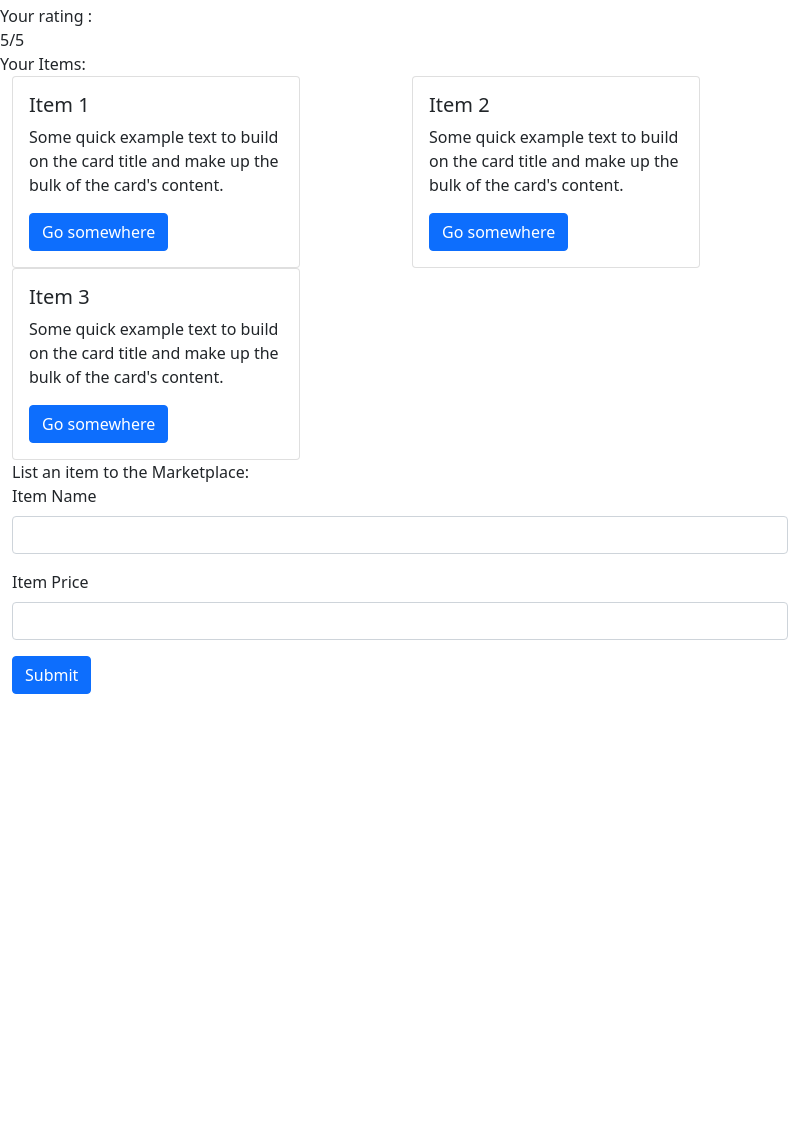
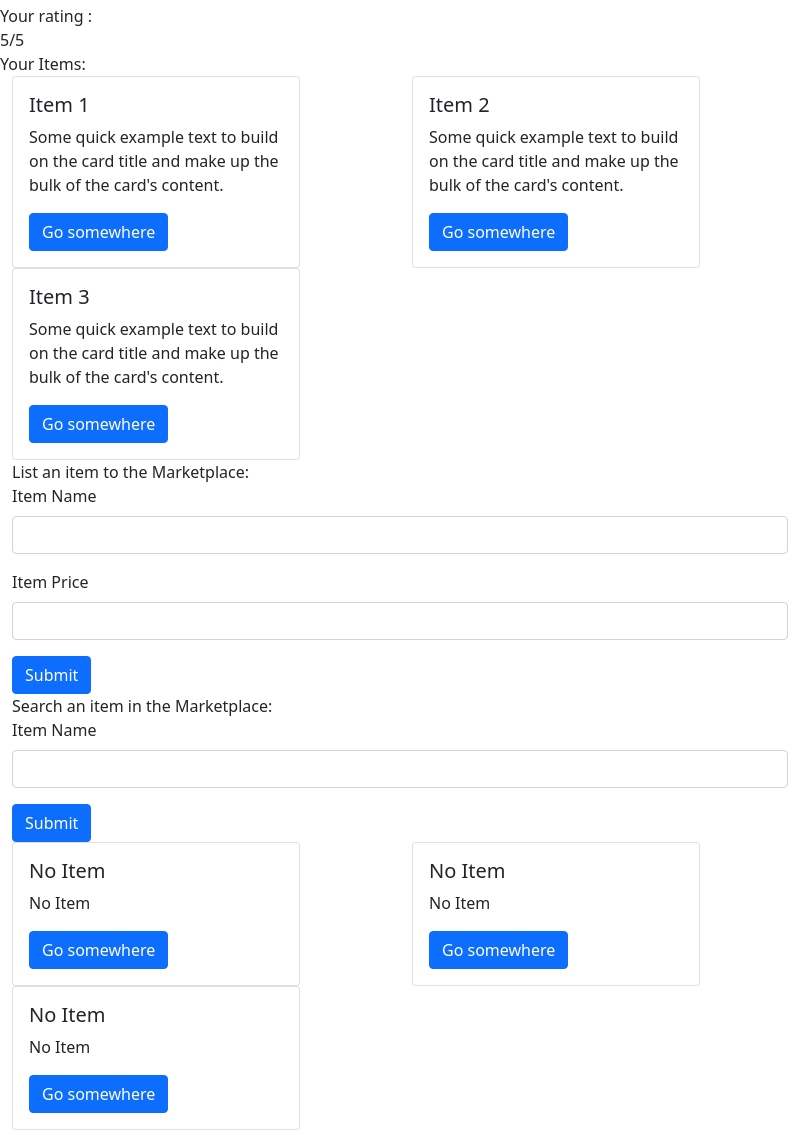
Before and after one commit to Hanan-Li/marketplace, an Electron app: page src/index.html in a window 800 px wide. Shown: the part 136-1266 px from the top of the page. Before the commit the page ends 830 px from the top, so only its background shows below. Drawn offline with Linux system fonts and the light colour scheme; no server answers.

Commit message:
search for and item and display results: name price and store hash

```diff
--- a/src/index.html
+++ b/src/index.html
@@ -86,6 +86,51 @@
       </div>
       <button type="submit" class="btn btn-primary">Submit</button>
     </form>
+    <!-- search for item -->
+    Search an item in the Marketplace:
+    <form id="search item" onSubmit="searchItem(event)">
+      <div class="mb-3">
+        <label for="searchItemName" class="form-label">Item Name</label>
+        <input type="text" class="form-control" id="searchItemName">
+      </div>
+      <!-- <div class="mb-3">
+        <label for="ItemPrice" class="form-label">Item Price</label>
+        <input type="number" class="form-control" id="ItemPrice">
+      </div> -->
+      <button type="submit" class="btn btn-primary">Submit</button>
+    </form>
+    <div class="row">
+      <div class="col-sm">
+        <div class="card" style="width: 18rem;">
+          <!-- <img src="..." class="card-img-top" alt="..."> -->
+          <div class="card-body">
+            <h5 class="card-title" id="sith0">No Item</h5>
+            <p class="card-text" id="sitp0">No Item</p>
+            <a href="#" class="btn btn-primary">Go somewhere</a>
+          </div>
+        </div>
+      </div>
+      <div class="col-sm">
+        <div class="card" style="width: 18rem;">
+          <!-- <img src="..." class="card-img-top" alt="..."> -->
+          <div class="card-body">
+            <h5 class="card-title" id="sith1">No Item</h5>
+            <p class="card-text" id="sitp1">No Item</p>
+            <a href="#" class="btn btn-primary">Go somewhere</a>
+          </div>
+        </div>
+      </div>
+      <div class="col-sm">
+        <div class="card" style="width: 18rem;">
+          <!-- <img src="..." class="card-img-top" alt="..."> -->
+          <div class="card-body">
+            <h5 class="card-title" id="sith2">No Item</h5>
+            <p class="card-text" id="sitp2">No Item</p>
+            <a href="#" class="btn btn-primary">Go somewhere</a>
+          </div>
+        </div>
+      </div>
+    </div>
   </div>
 
 </body>
--- a/src/ownshop.js
+++ b/src/ownshop.js
@@ -75,6 +75,42 @@ async function addNewItem(e) {
     console.log(`published to ${topic}`)
 }
 
+// Search Item
+async function searchItem(e) {
+    e.preventDefault();
+    // clean up search item card
+    for (let index = 0; index < 3; index++) {
+        document.getElementById("sith" + index).innerText = "No Item";
+        document.getElementById("sitp" + index).innerText = "No Item";
+    }
+    const searchItemName = document.getElementById('searchItemName').value;
+    console.log(searchItemName);
+    let itemFound = 0;
+    for (let store of knownStore) {
+        console.log(store);
+        // console.log(ipfs.cat('/ipns/' + store));
+        // console.log(ipfs.name.resolve('/ipns/' + store));
+        // for await (const name of ipfs.name.resolve('/ipns/' + store)) {
+        //     console.log(name)
+        // }
+        const chunks = []
+        for await (const chunk of ipfs.cat('/ipns/' + store)) {
+            chunks.push(chunk);
+        }
+        const items = JSON.parse(Buffer.concat(chunks).toString());
+        console.log(items)
+        for (let item of items['items']) {
+            console.log(item.name);
+            if (item.name == searchItemName) {
+                console.log('find item');
+                document.getElementById("sith" + itemFound).innerText = item.name;
+                document.getElementById("sitp" + itemFound).innerText = item.price + '\n' + store;
+                itemFound = itemFound + 1;
+            }
+        }
+    }
+}
+
 // Create Store
 async function createStore() {
     // Create initial store file with ipns
@@ -105,9 +141,13 @@ async function createStore() {
             // TODO: update display list
             console.log("new item listed.");
             // add new store to store set
+            console.log(args[2]);
             knownStore.add(args[2]);
         }
         // TODO: handle other queries like transaction?
+        if (query == "score") {
+
+        }
     }
 
     await ipfs.pubsub.subscribe(topic, receiveMsg)
```
